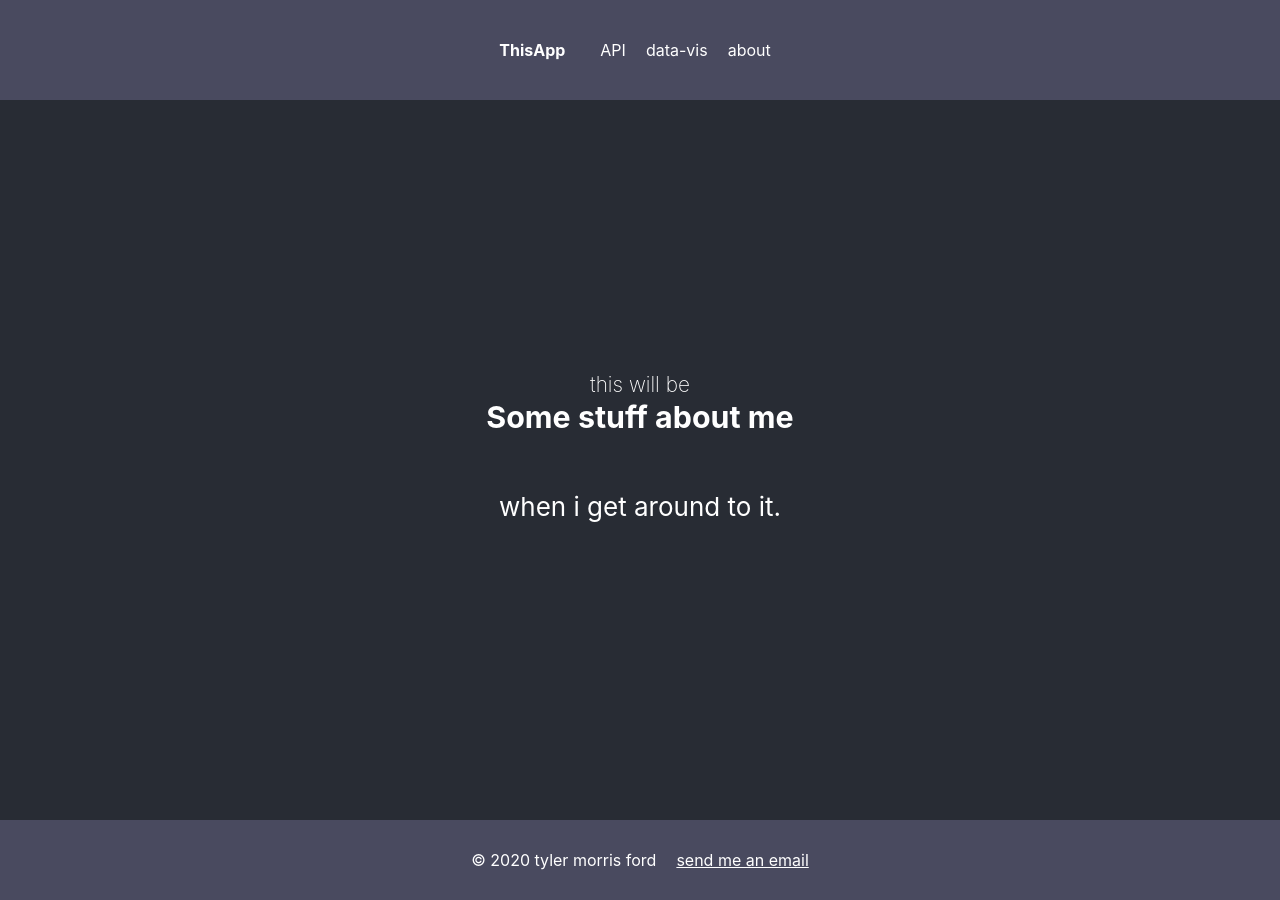
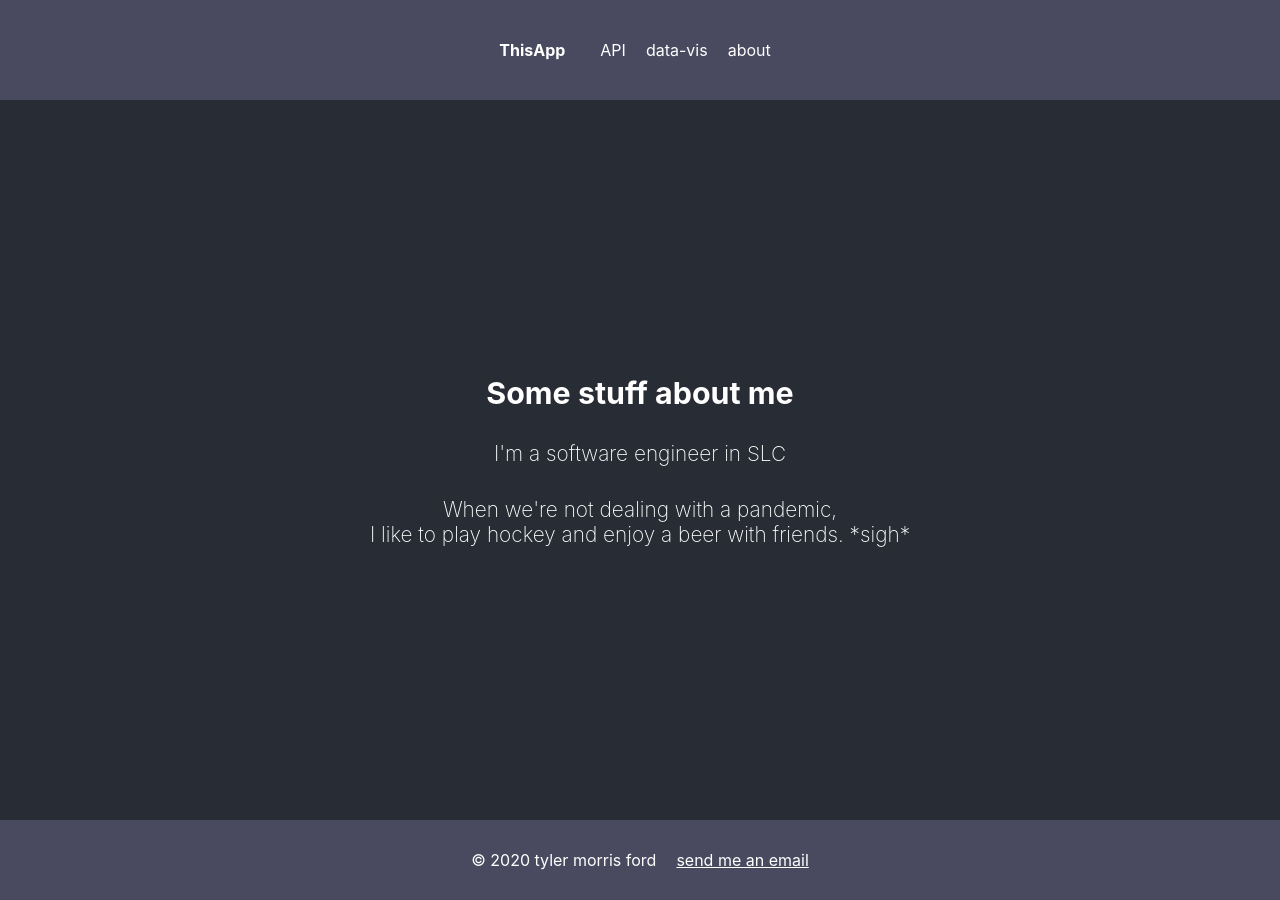
Before and after one commit to tylermorrisford/fun-app, a React (Create React App) app: page /misc in a window 1280 px wide. Built offline with nearby package versions, Linux system fonts and the light colour scheme; no server answers.

Commit message:
update misc/data-vis

```diff
--- a/src/components/DataVis.js
+++ b/src/components/DataVis.js
@@ -77,8 +77,8 @@ class DataVis extends React.Component{
          `}
         {this.state.isLoaded ? renderLineChart : 'Loading...'}
         <Words>
-          First positive case recorded March 7.<br/>
-        <em>Fetched from covidtracking.com, updated daily.</em>
+          First positive case was recorded on March 7.<br/>
+        <em>Data fetched from covidtracking.com, which is updated daily.</em>
         </Words>
       </header>
     )
--- a/src/components/Misc.js
+++ b/src/components/Misc.js
@@ -6,9 +6,9 @@ import '../App.css';
 const About = () => {
     return(
         <header className="App-header">
-        <Callout>this will be</Callout>
         <Brand>Some stuff about me</Brand>
-        <p>when i get around to it.</p>
+        <Callout>I'm a software engineer in SLC</Callout><br/>
+        <Callout>When we're not dealing with a pandemic, <br/>I like to play hockey and enjoy a beer with friends. *sigh*</Callout>
       </header>
     )
 }
```
